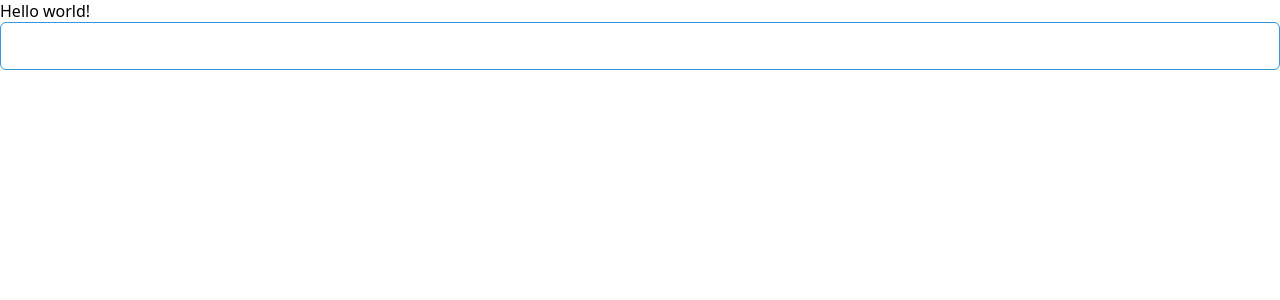
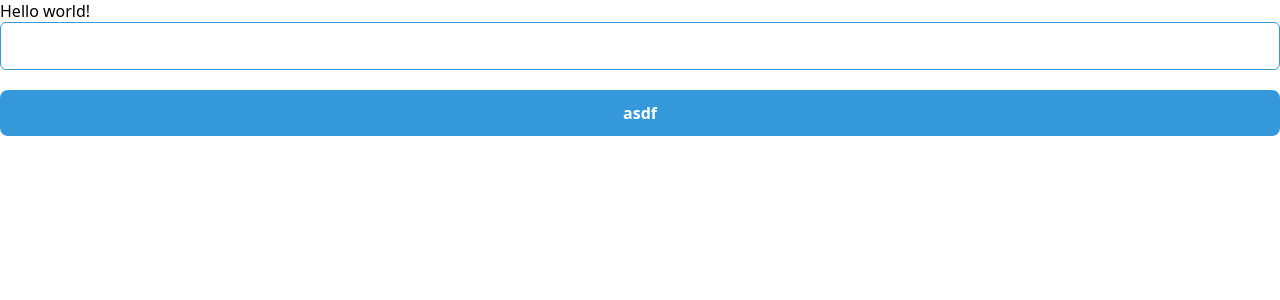
Before and after one commit to inoplanetyanya/tic-tac-toe-fe-angular, an Angular app: page / in a window 1280 px wide. Shown: the top 300 px of the page. Built offline with nearby package versions, Linux system fonts and the light colour scheme.

Commit message:
add app-button

```diff
--- a/src/app/app.html
+++ b/src/app/app.html
@@ -4,4 +4,8 @@
   Hello world!
 
   <app-input/>
+  <app-button
+    [disabled]="false"
+    (click)="onButtonClick()"
+  >asdf</app-button>
 </main>
--- a/src/app/app.ts
+++ b/src/app/app.ts
@@ -1,13 +1,18 @@
 import { Component, signal } from '@angular/core';
 import { RouterOutlet } from '@angular/router';
 import { AppInput } from './shared/ui/app-input/app-input';
+import { AppButton } from './shared/ui/app-button/app-button';
 
 @Component({
   selector: 'app-root',
-  imports: [RouterOutlet, AppInput],
+  imports: [RouterOutlet, AppInput, AppButton],
   templateUrl: './app.html',
   styleUrl: './app.scss',
 })
 export class App {
   protected readonly title = signal('angular');
+
+  protected onButtonClick(): void {
+    console.log('asdf')
+  }
 }
--- /dev/null
+++ b/src/app/shared/ui/app-button/app-button.html
@@ -0,0 +1,9 @@
+<div class="container">
+  <button
+    [type]="type()"
+    [disabled]="disabled()"
+    class="button"
+  >
+    <ng-content />
+  </button>
+</div>
--- /dev/null
+++ b/src/app/shared/ui/app-button/app-button.scss
@@ -0,0 +1,35 @@
+.container {
+  display: flex;
+
+  .button {
+    display: inline-flex;
+    align-items: center;
+    justify-content: center;
+    width: 100%;
+    padding: 0.75rem 1.5rem;
+    font-size: 1rem;
+    font-weight: 600;
+    border-radius: 8px;
+    background-color: var(--blue);
+    color: white;
+    border: none;
+    cursor: pointer;
+    transition:
+      background-color 0.2s ease,
+      transform 0.1s ease;
+
+    &:hover:not(:disabled) {
+      background-color: var(--blue-active);
+    }
+
+    &:active:not(:disabled) {
+      transform: scale(0.98);
+    }
+
+    &:disabled {
+      background-color: var(--disabled-bg);
+      color: var(--disabled-color);
+      cursor: not-allowed;
+    }
+  }
+}
--- /dev/null
+++ b/src/app/shared/ui/app-button/app-button.ts
@@ -0,0 +1,23 @@
+import { Component, input, output } from '@angular/core';
+
+@Component({
+  selector: 'app-button',
+  standalone: true,
+  templateUrl: './app-button.html',
+  styleUrl: './app-button.scss',
+})
+export class AppButton {
+  type = input<'button' | 'submit' | 'reset'>('button');
+  loading = input<boolean>(false);
+  disabled = input<boolean>(false);
+
+  click = output<MouseEvent>();
+
+  onButtonClick(event: MouseEvent): void {
+    if (this.disabled() || this.loading()) {
+      event.stopPropagation();
+      return;
+    }
+    this.click.emit(event);
+  }
+}
--- a/src/variables.scss
+++ b/src/variables.scss
@@ -1,6 +1,10 @@
 :root {
   --blue: #3498db;
+  --blue-active: #2980b9;
   --red: #e74c3c;
   --shadow-blue: rgba(52, 152, 219, 0.15);
   --shadow-red: rgba(231, 76, 60, 0.15);
+
+  --disabled-bg: #cbd5e1;
+  --disabled-color: #94a3b8;
 }
```
